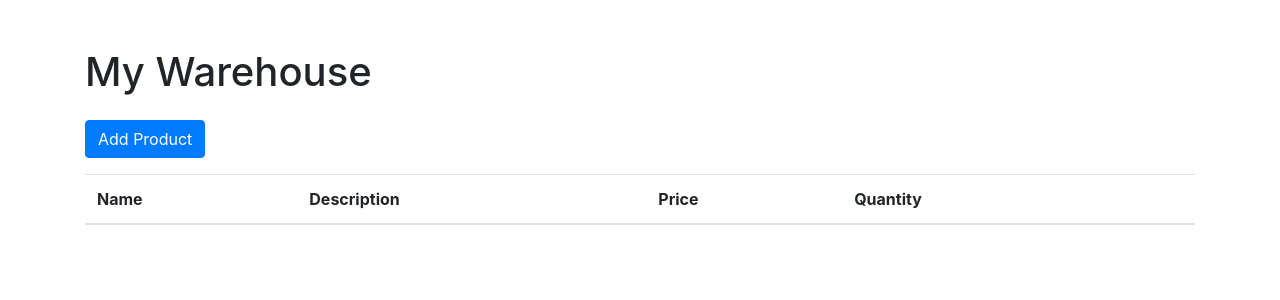
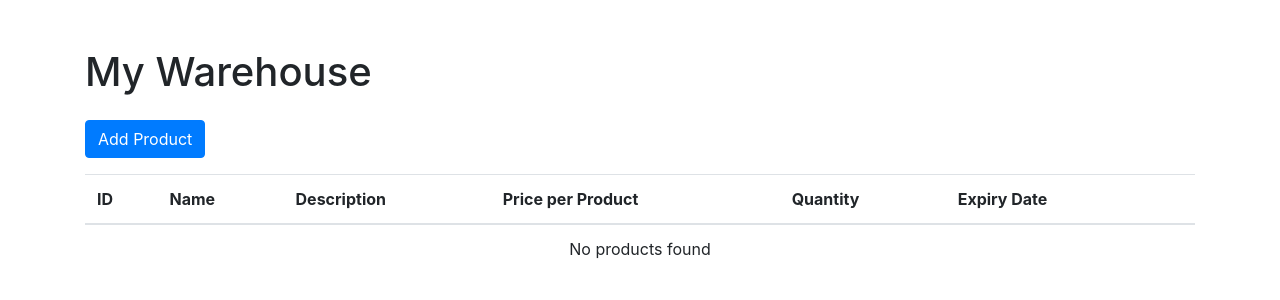
Before and after one commit to Jazzel/HU-DS2-Project, a Flask app: page /products in a window 1280 px wide. Shown: the part 56-356 px from the top of the page. Run offline with Flask 3, Linux system fonts and the light colour scheme; lists and menus that the app fills with data are empty; some libraries are stand-ins or nearby versions.

Commit message:
Working on show products

```diff
--- a/app/server.py
+++ b/app/server.py
@@ -101,28 +101,18 @@ def index():
 @app.route('/products', methods=['GET', 'POST'])
 def products():
     data = getProducts(warehouseIndex)
-    print(data)
-    return render_template('products.htm', data=data)
+    for item in data:
+        print(item)
+        warehouseIndex.insert(item)
+    if len(data) > 0:
+        print(data)
+        return render_template('products.htm', data=(data), warehouse=warehouse, firstIndex=data[0] or None, length=len(data) > 0)
+    return render_template('products.htm', length=0)
+
 
 
 @app.route('/addProduct', methods=['GET', 'POST'])
 def addProduct():
-    # data = []
-    # while True:
-    #     try:
-    #         min_person = warehouse.find_min()
-    #     except ValueError:
-    #         break
-    #     data.append(min_person)
-    #     warehouse.towers[0].pop(0)
-    #     if not warehouse.towers[0]:
-    #         del warehouse.towers[0]
-    # print("Sorted people:")
-    # print(data)
-    # for person in data:
-    #     print(f"{person['item']} ({person['expiry']}), {person['city']}")
-
-
     if request.method == 'POST':
         print("Wow")
         item = request.form['item']
@@ -153,6 +143,14 @@ def editProduct():
     return render_template('editProduct.htm')
 
 
-@app.route('/deleteProduct', methods=['GET', 'POST'])
-def deleteProduct():
-    return render_template('deleteProduct.htm')
+@app.route('/deleteProduct/<path:id>', methods=['GET', 'POST'])
+def deleteProduct(id):
+    print("working")
+    if request.method == "GET":
+        print(id)
+        if (id in warehouse):
+            del warehouse[id]
+            warehouseIndex.towers[0].pop(0)
+            if not warehouseIndex.towers[0]:
+                del warehouseIndex.towers[0]
+    return redirect(url_for('products'))
--- a/app/templates/products.htm
+++ b/app/templates/products.htm
@@ -38,27 +38,40 @@
         <table class="table">
             <thead>
                 <tr>
+                    <th>ID</th>
                     <th>Name</th>
                     <th>Description</th>
-                    <th>Price</th>
+                    <th>Price per Product</th>
                     <th>Quantity</th>
+                    <th>Expiry Date</th>
                     <th></th>
                 </tr>
             </thead>
             <tbody>
+                {% if length %}
                 {% for product in data %}
                 <tr>
-                    <td>Product 1</td>
-                    <td>Product 1</td>
-                    <td>Description of product 1</td>
-                    <td>$19.99</td>
-                    <td>10</td>
+                    <td>#{{product["item"]}}</td>
+                    <td>{{warehouse[product["item"]]["name"]}}</td>
+                    <td>{{warehouse[product["item"]]["description"]}}</td>
+                    <td>$ {{warehouse[product["item"]]["price"]}}</td>
+                    <td>{{warehouse[product["item"]]["quantity"]}}</td>
+                    <td>{{product["expiry"]}}</td>
                     <td>
-                        <a class="btn btn-sm btn-primary" href="/addProduct">Edit</a>
-                        <button class="btn btn-sm btn-danger">Delete</button>
+                        {% if product["item"] == firstIndex["item"] %}
+                        <a class="btn btn-sm btn-danger" href="/deleteProduct/{{product['item']}}">Delete</a>
+                        {% endif %}
                     </td>
                 </tr>
+                <tr>
+                    <td colspan="7" class="text-center">No products found</td>
+                </tr>
                 {% endfor %}
+                {% elif not length %}
+                <tr>
+                    <td colspan="7" class="text-center">No products found</td>
+                </tr>
+                {% endif %}
                 <!-- add more products here -->
             </tbody>
         </table>
```
